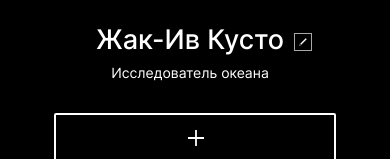
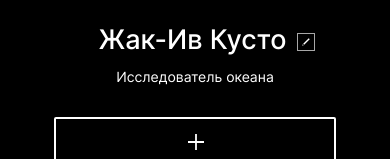
Before and after one commit to Mark22sv/mesto-project, a plain HTML site: page index.html in a window 390 px wide. Shown: the part 250-409 px from the top of the page. Drawn offline with Linux system fonts and the light colour scheme; files whose address does not match are found by name.

Commit message:
после 4 ревью

```diff
--- a/blocks/profile/__edit-button/profile__edit-button.css
+++ b/blocks/profile/__edit-button/profile__edit-button.css
@@ -1,5 +1,5 @@
 .profile__edit-button {
-  display: inline-block;
+  display: block;
   background: transparent;
   background-image: url("../../../images/Edit-Button.svg");
   background-size: cover;
@@ -12,7 +12,6 @@
   padding: 0;
   cursor: pointer;
   transition: .5s;
-  align-self: flex-start;
 }
 .profile__edit-button:hover {
   opacity: .6;
--- a/blocks/profile/__info/profile__info.css
+++ b/blocks/profile/__info/profile__info.css
@@ -1,15 +1,19 @@
 .profile__info {
-  display: flex;
-  flex-direction: column;
-  gap: 8px;
+  max-width: 336px;
+  width: 100%;
+  display: grid;
+  grid-template-columns: 294px 1fr;
+  row-gap: 8px;
   margin: 0 0 0 30px;
   padding: 0;
 }
 
 @media screen and (max-width: 767px) {
   .profile__info {
+    max-width: 282px;
+    grid-template-columns: 233px 1fr;
+    row-gap: 12px;
     margin: 0 0 32px 0;
-    max-width: 244px;
-    align-items: center;
+
   }
 }
--- a/blocks/profile/__name/profile__name.css
+++ b/blocks/profile/__name/profile__name.css
@@ -18,7 +18,7 @@
     max-width: 189px;
     font-size: 27px;
     line-height: 33px;
-    margin: 0 0 0 18px;
+    margin: 0 0 0 44px;
     text-align: center;
   }
 }
--- a/blocks/profile/__profession/profile__profession.css
+++ b/blocks/profile/__profession/profile__profession.css
@@ -11,14 +11,14 @@
   text-overflow: ellipsis;
   white-space: nowrap;
   overflow: hidden;
+  grid-column: span 2;
 }
 
 @media screen and (max-width: 767px) {
   .profile__profession {
-    max-width: 264px;
+    max-width: 282px;
     font-size: 14px;
     line-height: 17px;
-    margin: 0 0 0 18px;
     text-align: center;
   }
   }
--- a/index.html
+++ b/index.html
@@ -17,14 +17,12 @@
     <main class="content">
       <section class="profile">
         <img class="profile__avatar" src="./images/avatar-image.jpg" alt="Аватарка">
-          <div class="profile__data">
-            <div class="profile__info">
-              <h1 class="profile__name">Жак-Ив Кусто</h1>
-              <p class="profile__profession">Исследователь океана</p>
-            </div>
+          <div class="profile__info">
+            <h1 class="profile__name">Жак-Ив Кусто</h1>
             <button type="button" aria-label="Редактировать профиль" class="profile__edit-button"></button>
+            <p class="profile__profession">Исследователь океана</p>
           </div>
-        <button type="button" aria-label="Добавить" class="profile__add-button"></button>
+          <button type="button" aria-label="Добавить" class="profile__add-button"></button>
       </section>
       <section class="elements">
         <ul class="elements__list">
--- a/pages/index.css
+++ b/pages/index.css
@@ -11,7 +11,6 @@
 
 @import url("../blocks/profile/profile.css");
 @import url("../blocks/profile/__avatar/profile__avatar.css");
-@import url("../blocks/profile/__data/profile__data.css");
 @import url("../blocks/profile/__info/profile__info.css");
 @import url("../blocks/profile/__name/profile__name.css");
 @import url("../blocks/profile/__profession/profile__profession.css");
```
